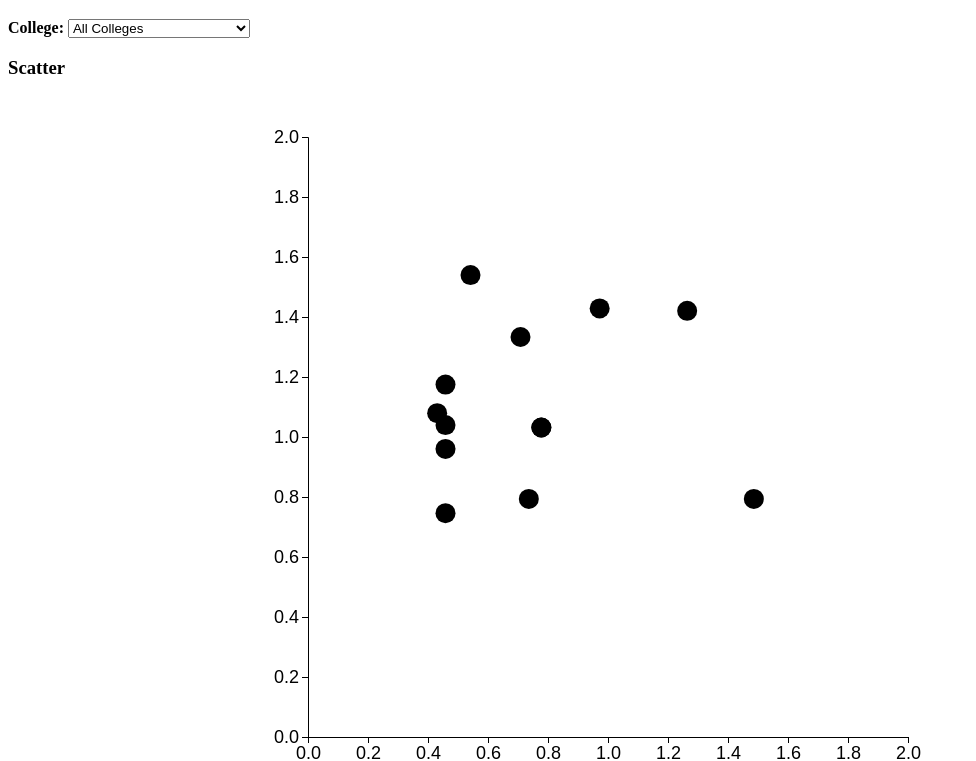
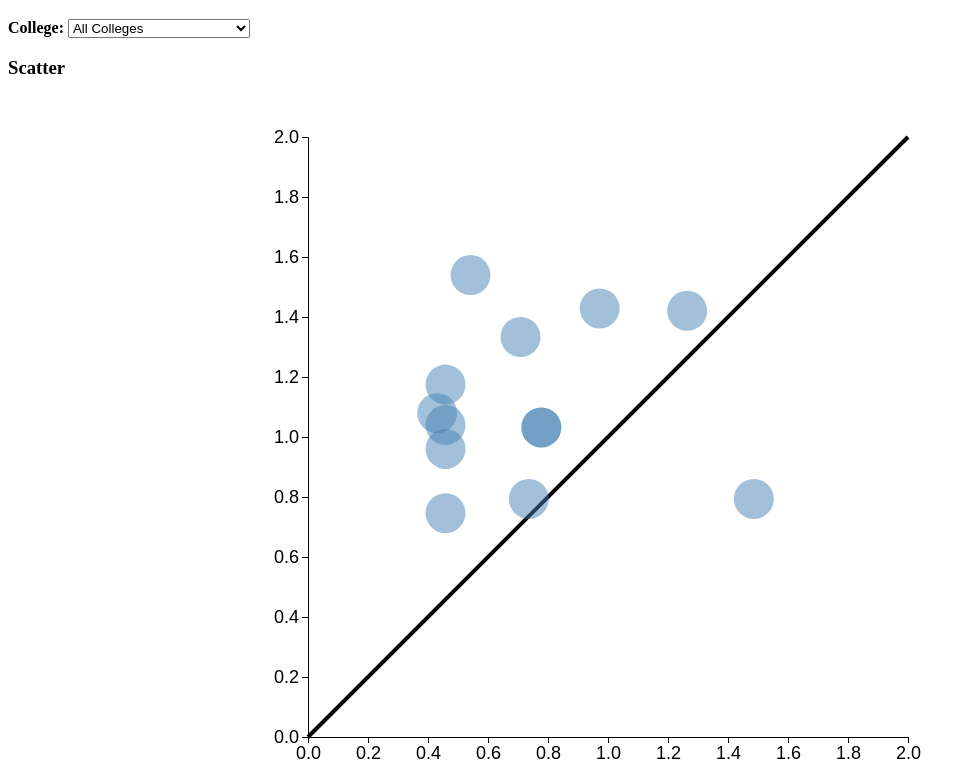
Before and after one commit to alejandromango/values_dashboard, a plain HTML site: page index.html in a window 1280 px wide. Shown: the part 61-822 px from the top of the page, without its empty margins (0-976 px from the left). Drawn offline with nearby package versions, Linux system fonts and the light colour scheme.

Commit message:
Added lines to scatter

```diff
--- a/script.js
+++ b/script.js
@@ -143,6 +143,14 @@ const state = {
         //render the axis
         g_xaxis.transition().call(xaxis);
         g_yaxis.transition().call(yaxis);
+        g.append("line")
+            .attr("x1", xscale(0))
+            .attr("y1", yscale(0))
+            .attr("x2", xscale(2))
+            .attr("y2", yscale(2))
+            .attr("stroke", "black")
+            .attr("stroke-width", 4);
+
 
         const circle = g
             .selectAll("circle")
@@ -151,7 +159,9 @@ const state = {
             // ENTER
             // new elements
             (enter) => {
-                const circle_enter = enter.append("circle");
+                const circle_enter = enter.append("circle")
+                .attr("fill-opacity", 0.5)
+                .attr("fill", "steelblue");
                 circle_enter.append("title");
                 return circle_enter;
             },
@@ -167,7 +177,7 @@ const state = {
         // both old and new elements
         circle
             .transition()
-            .attr("r", 10)
+            .attr("r", 20)
             .attr("cx", (d) => {
                 tos = d.old["tos_mean"];
                 los = d.old["los_mean"];
@@ -181,7 +191,7 @@ const state = {
                 mean = (tos + los + cpag)/3.0;
                 return xscale(mean)});
 
-        circle.select("title").text((d) => d.Year);
+        circle.select("title").text((d) => d.old["Department"]);
     }
     return update;
   }
--- a/style.css
+++ b/style.css
@@ -1,5 +1,9 @@
 
 rect:hover {
+    fill-opacity: 1;
+  }
+
+circle:hover {
     fill-opacity: 1;
   }
 
```
